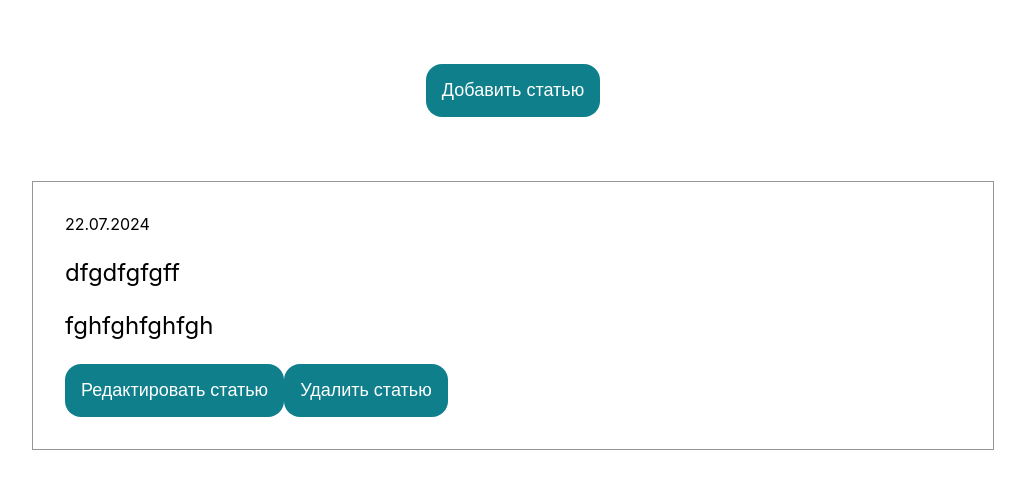
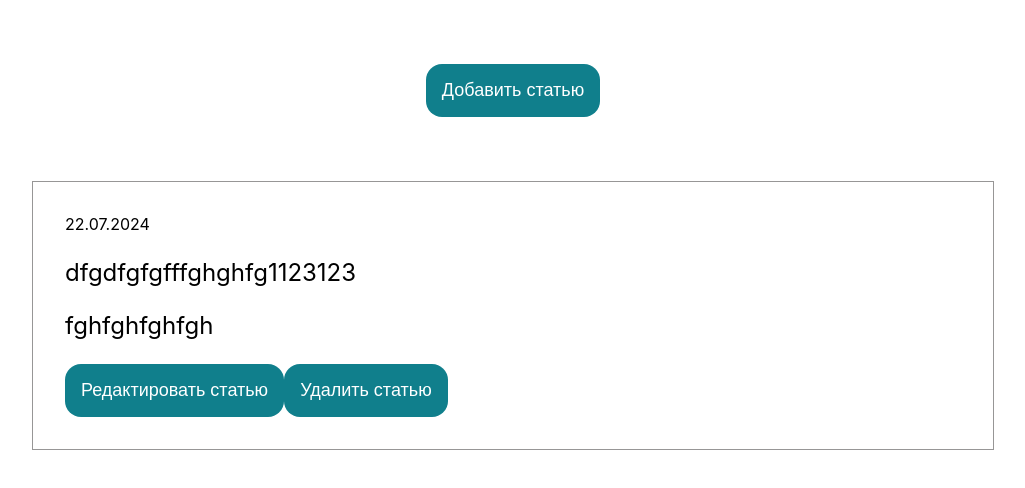
Before and after one commit to Dumacuk1993/test_auto_push, a React (Create React App) app: page / in a window 1280 px wide. Shown: the top 488 px of the page, without its empty margins (127-1152 px from the left). Built offline with nearby package versions, Linux system fonts and the light colour scheme.

Commit message:
Auto-commit

```diff
--- a/src/data.js
+++ b/src/data.js
@@ -1,7 +1,7 @@
 const dataNews = [
   {
     "id": "a3426f9a-abdd-4d3b-9bef-17e87966f0e6",
-    "html_template": "<p>dfgdfgfgff</p><p>fghfghfghfgh</p>",
+    "html_template": "<p>dfgdfgfgfffghghfg1123123</p><p>fghfghfghfgh</p>",
     "date": "22.07.2024",
     "logo": "",
     "title": "",
```
